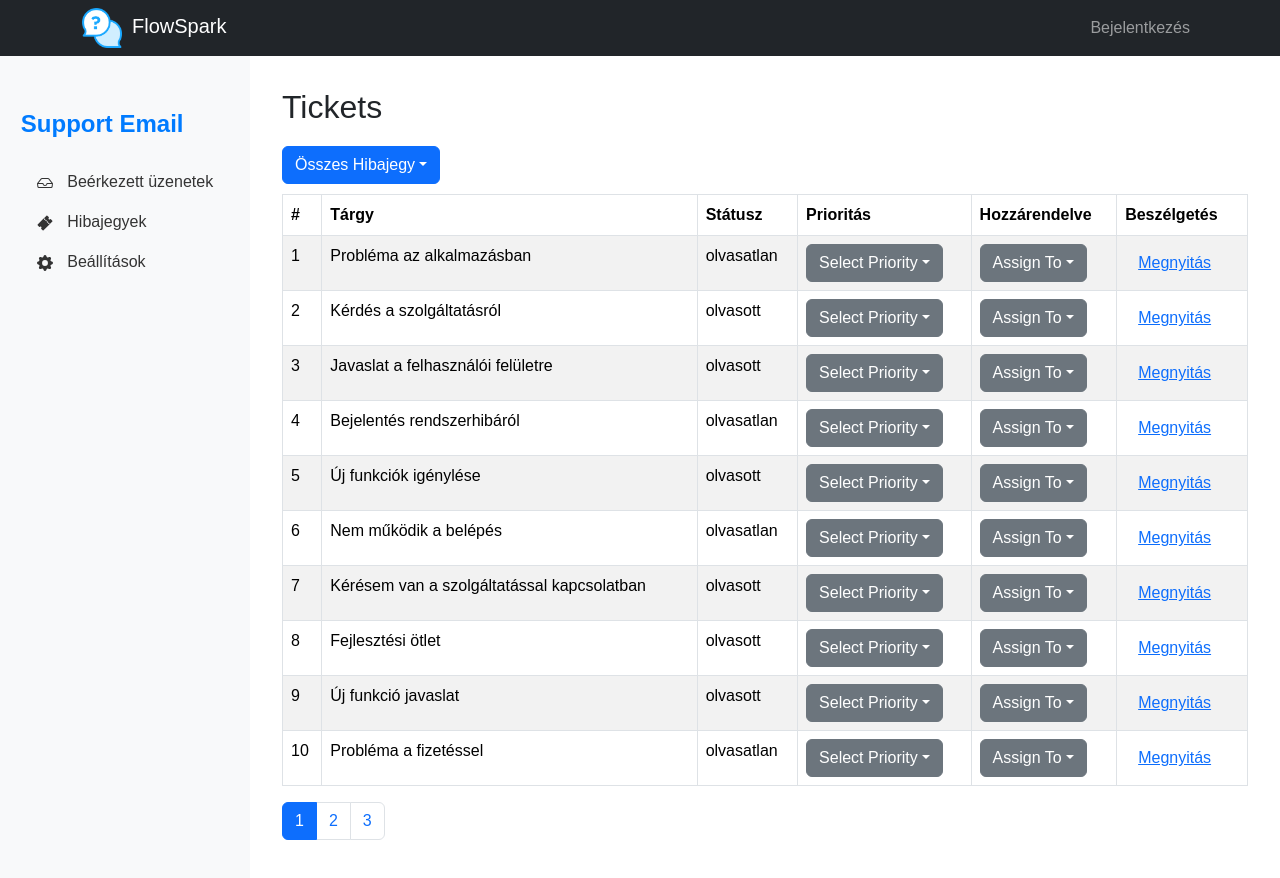
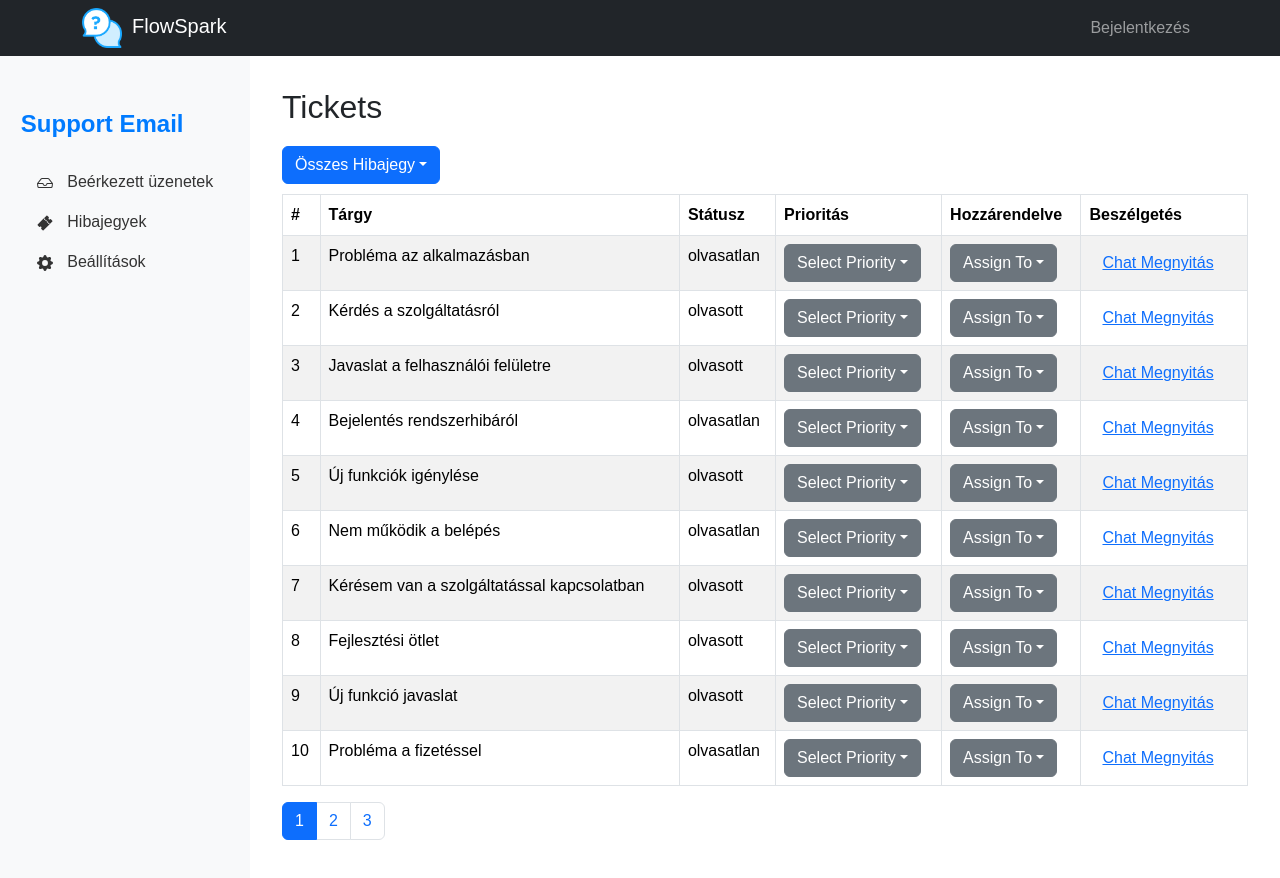
Before and after one commit to takacs9712/Tharanis_test, a React (Vite) app: page /tickets in a window 1280 px wide. Shown: the top 878 px of the page. Built offline with nearby package versions, Linux system fonts and the light colour scheme.

Commit message:
layout update

```diff
--- a/src/UI/Modal.tsx
+++ b/src/UI/Modal.tsx
@@ -1,12 +1,6 @@
 import React from "react";
 import { Modal, Button } from "react-bootstrap";
 import { email, password } from "../utils/Constants";
-
-interface LoginInfoModalProps {
-  show: boolean;
-  onHide: () => void;
-  fillCredentials: () => void;
-}
 
 const LoginInfoModal: React.FC<LoginInfoModalProps> = ({
   show,
--- a/src/components/TickletList/TicketDetails.tsx
+++ b/src/components/TickletList/TicketDetails.tsx
@@ -61,7 +61,7 @@ const TicketRow: React.FC<TicketRowProps> = ({
     </td>
     <td>
       <Button variant="link" onClick={() => openChat(ticket.id)}>
-        Megnyitás
+        Chat Megnyitás
       </Button>
     </td>
   </tr>
--- a/src/styles/RootLayout.module.scss
+++ b/src/styles/RootLayout.module.scss
@@ -4,6 +4,9 @@
   overflow-y: auto;
 
   @media (max-width: 768px) {
+    flex-direction: column;
+  }
+  @media (max-width: 1024px) {
     flex-direction: column;
   }
 }
@@ -13,7 +16,15 @@
   background-color: #f8f9fa;
 
   @media (max-width: 768px) {
+
+
+  }
+  @media (max-width: 960px) {
     display: none;
+
+  }
+  @media (max-width: 1024px) {
+    transform: translateX(-100%);
 
   }
 }
--- a/src/styles/Sidebar.module.scss
+++ b/src/styles/Sidebar.module.scss
@@ -13,13 +13,16 @@
   @media (max-width: 768px) {
     transform: translateX(-100%);
   }
+  @media (max-width: 1024px) {
+    transform: translateX(-100%);
+  }
 
   .sidebarOpen {
     transform: translateX(0);
   }
 
   .sidebarClosed {
-    transform: translateX(-100%);
+    display: none;
   }
 
   .sidebarToggle {
--- a/src/types.d.ts
+++ b/src/types.d.ts
@@ -61,3 +61,9 @@ interface InputFieldProps {
   error?: string;
   onChange: (value: string) => void;
 }
+
+interface LoginInfoModalProps {
+  show: boolean;
+  onHide: () => void;
+  fillCredentials: () => void;
+}
--- a/src/utils/Validation.ts
+++ b/src/utils/Validation.ts
@@ -6,6 +6,8 @@ export const validateEmail = (email: string): string | null => {
   }
   return null;
 };
+
+// Minimalistic validation
 
 export const validatePassword = (password: string): string | null => {
   if (!password) {
```
